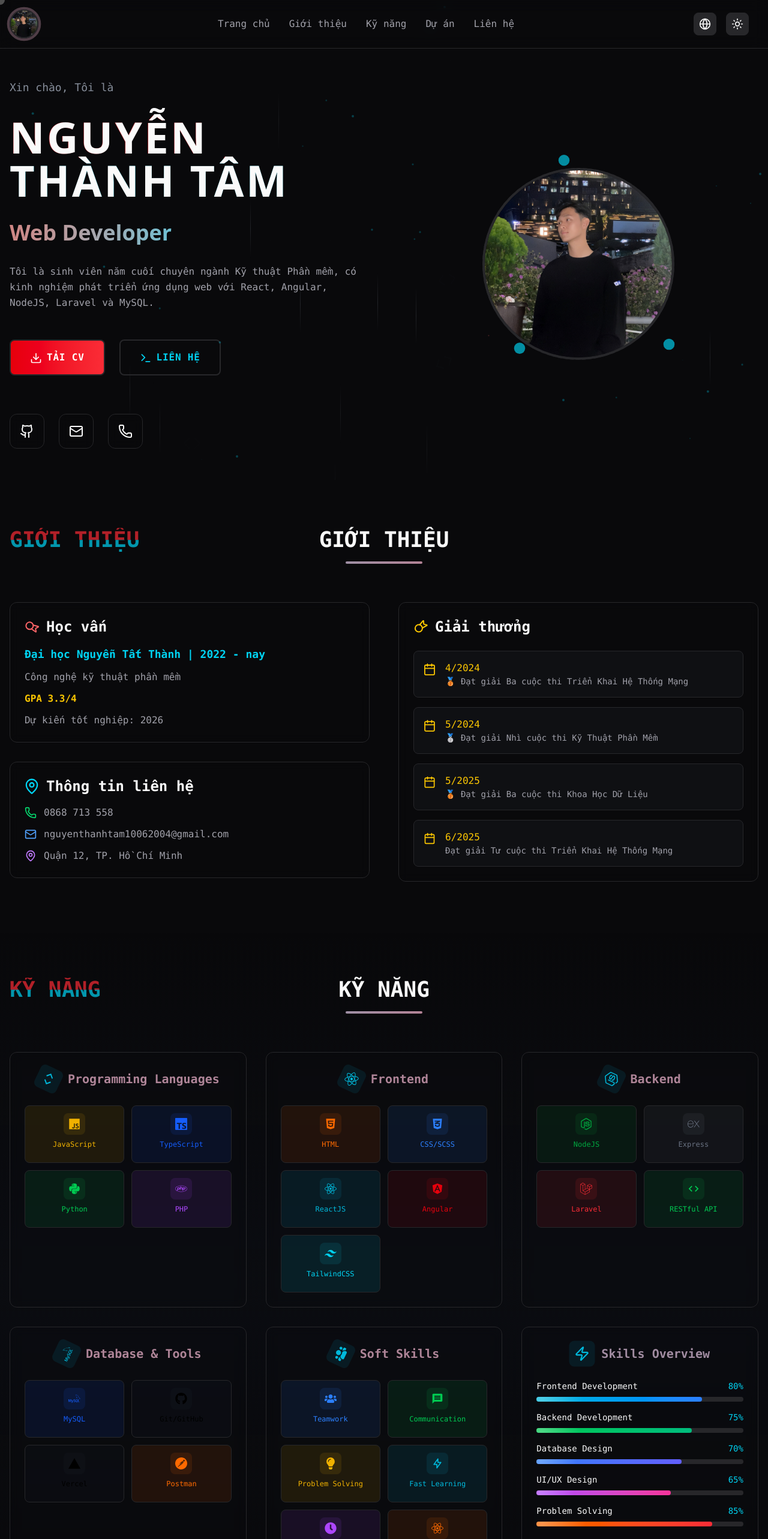
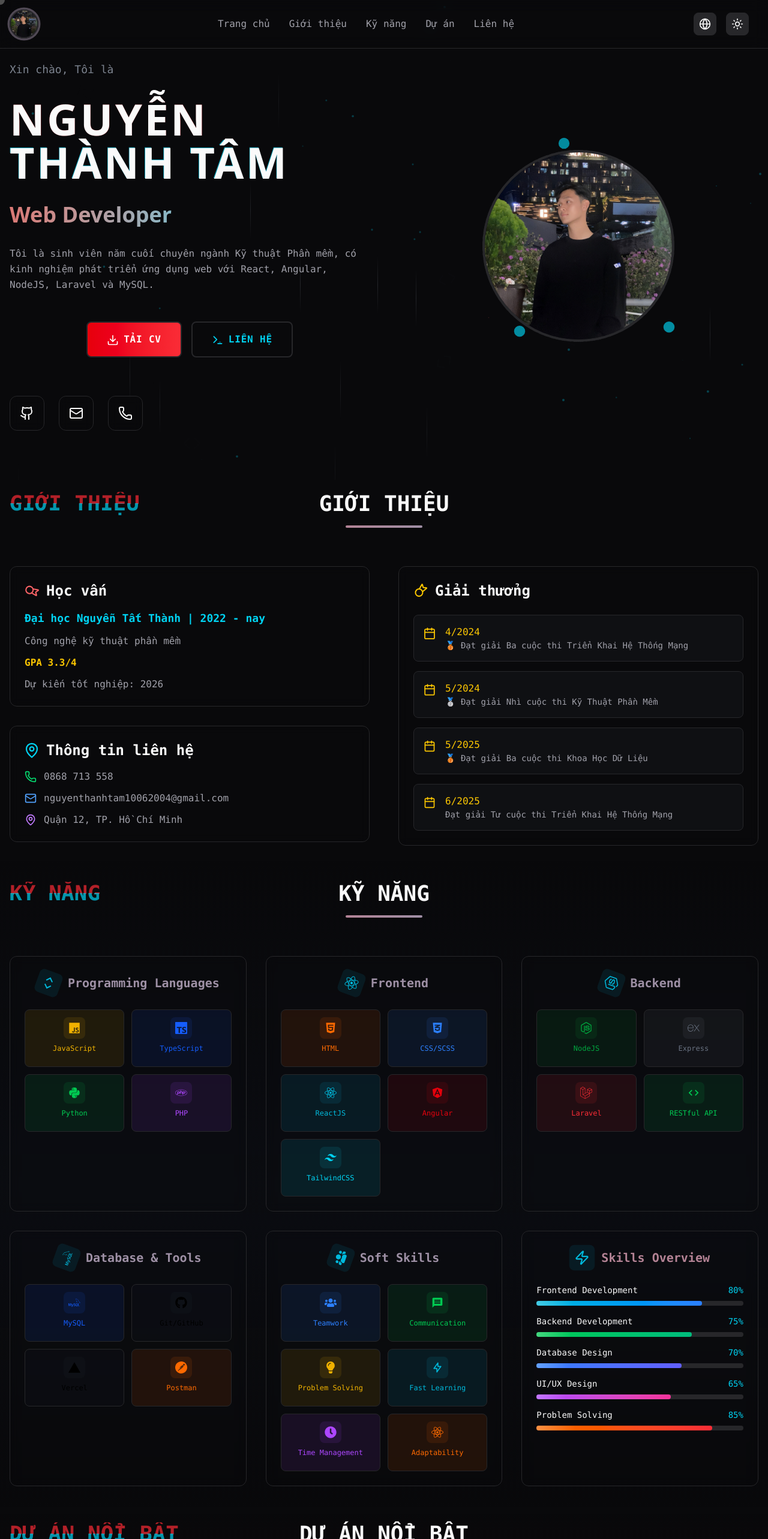
Before and after one commit to ThanhTam-dvl/MyPortfolio, a React (Vite) app in the folder portfolio-thanhtam/: page / in a window 1280 px wide. Shown: the top 2566 px of the page at 60% size. Built offline with nearby package versions, Linux system fonts and the light colour scheme.

Commit message:
update padding

```diff
--- a/portfolio-thanhtam/src/components/Portfolio.jsx
+++ b/portfolio-thanhtam/src/components/Portfolio.jsx
@@ -115,7 +115,7 @@ const Portfolio = () => {
       hero: {
         greeting: "Hello, I'm",
         name: 'NGUYEN THANH TAM',
-        role: 'Frontend Developer',
+        role: 'Web Developer',
         description:
           'I am a final-year Software Engineering student with experience in web application development using React, Angular, NodeJS, Laravel, and MySQL.',
         downloadCV: 'Download CV',
--- a/portfolio-thanhtam/src/components/Sections/AboutSection.jsx
+++ b/portfolio-thanhtam/src/components/Sections/AboutSection.jsx
@@ -6,7 +6,7 @@ import { Award, MapPin, Phone, Mail, Calendar } from 'lucide-react';
 
 const AboutSection = ({ t }) => (
 
-    <section id="about" className="py-20 relative">
+    <section id="about" className="py-5 relative">
         <div className="container mx-auto px-4">
         <motion.div
             initial={{ opacity: 0, y: 50 }}
--- a/portfolio-thanhtam/src/components/Sections/ContactSection.jsx
+++ b/portfolio-thanhtam/src/components/Sections/ContactSection.jsx
@@ -36,7 +36,7 @@ const ContactSection = ({ t }) => {
 
     return(
 
-    <section id="contact" className="py-20 relative">
+    <section id="contact" className="py-8 relative">
             <div className="absolute inset-0 bg-gradient-to-b from-transparent via-cyan-900/10 to-transparent"></div>
 
             <div className="container mx-auto px-4 relative z-10">
--- a/portfolio-thanhtam/src/components/Sections/HeroSection.jsx
+++ b/portfolio-thanhtam/src/components/Sections/HeroSection.jsx
@@ -10,7 +10,7 @@ const HeroSection = ({ t, scrollToSection }) => {
   const [showCVOptions, setShowCVOptions] = useState(false);
 
   return (
-    <section id="home" className="min-h-screen flex items-center justify-center relative pt-20">
+    <section id="home" className="min-h-screen flex items-center justify-center relative pt-5">
       <div className="container mx-auto px-4">
         <div className="flex flex-col lg:flex-row items-center justify-between gap-12">
           {/* Phần thông tin bên trái */}
@@ -52,7 +52,7 @@ const HeroSection = ({ t, scrollToSection }) => {
               {t.hero.description}
             </motion.p>
             <motion.div
-              className="flex flex-wrap gap-6 mt-12 relative"
+              className="flex flex-row gap-4 mt-12 relative justify-center"
               initial={{ opacity: 0, y: 50 }}
               animate={{ opacity: 1, y: 0 }}
               transition={{ delay: 1.5 }}
--- a/portfolio-thanhtam/src/components/Sections/ProjectsSection.jsx
+++ b/portfolio-thanhtam/src/components/Sections/ProjectsSection.jsx
@@ -11,7 +11,7 @@ const projectImages = {
 };
 
 const ProjectsSection = ({ t }) => (
-  <section id="projects" className="py-20 relative">
+  <section id="projects" className="py-5 relative">
     <div className="absolute inset-0 bg-gradient-to-b from-transparent via-red-900/10 to-transparent"></div>
 
     <div className="container mx-auto px-4 relative z-10">
--- a/portfolio-thanhtam/src/components/Sections/SkillsSection.jsx
+++ b/portfolio-thanhtam/src/components/Sections/SkillsSection.jsx
@@ -75,7 +75,7 @@ const SkillsSection = ({ t }) => {
   ];
 
   return (
-    <section id="skills" className="py-20 relative">
+    <section id="skills" className="py-10 relative">
       <div className="absolute inset-0 bg-gradient-to-b from-transparent via-gray-900/20 to-transparent"></div>
 
       <div className="container mx-auto px-4 relative z-10">
```
